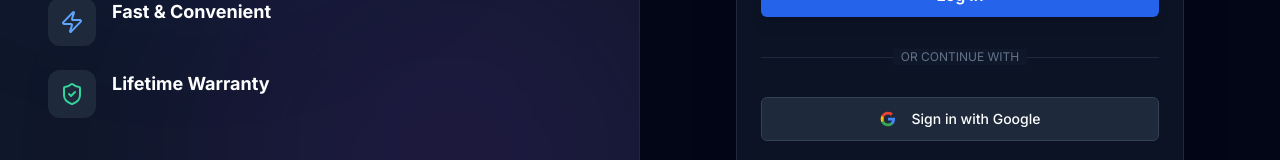
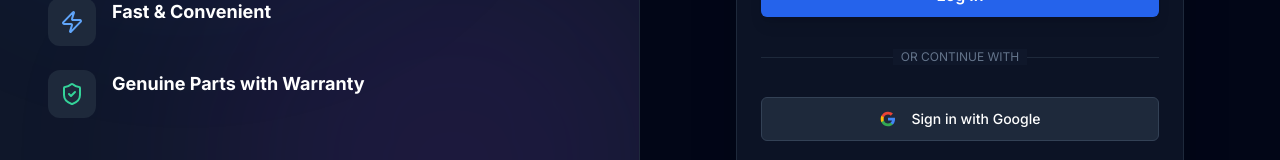
Before and after one commit to devanshdhir2/moboflix-main-v1, a Next.js app: page / in a window 1280 px wide. Shown: the part 469-629 px from the top of the page. Built offline with nearby package versions, Linux system fonts and the light colour scheme; no server answers.

Commit message:
done some text changes

```diff
--- a/components/LoginScreen.js
+++ b/components/LoginScreen.js
@@ -224,7 +224,7 @@ export default function LoginScreen() {
                     </div>
                     <div className="flex items-start gap-4">
                         <div className="p-3 bg-slate-800 rounded-xl text-emerald-400"><ShieldCheck className="w-6 h-6" /></div>
-                        <div><h3 className="font-bold text-lg text-white">Lifetime Warranty</h3></div>
+                        <div><h3 className="font-bold text-lg text-white">Genuine Parts with Warranty</h3></div>
                     </div>
                 </div>
                 <div className="relative z-10 text-slate-500 text-sm">© 2025 Moboflix India Pvt Ltd.</div>
```
